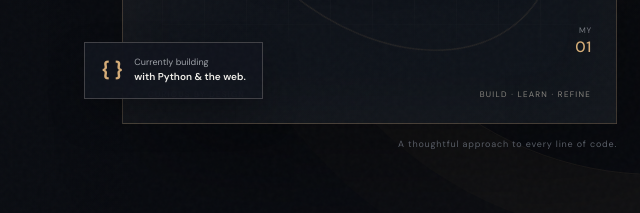
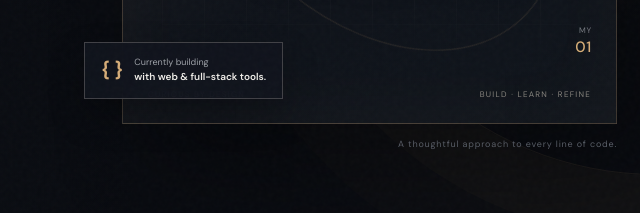
Before and after one commit to anasalsapi77-beep/Anas_Portfolio, a plain HTML site: page index.html in a window 1280 px wide. Shown: the part 587-800 px from the top of the page, 588-1228 px from the left. Drawn offline with nearby package versions, Linux system fonts and the light colour scheme; a web font is replaced by a local one.

Commit message:
Keep portfolio learning claims precise

```diff
--- a/index.html
+++ b/index.html
@@ -73,7 +73,7 @@
             <div class="art-index">MY<br><b>01</b></div>
           </div>
           <div class="floating-note note-top"><span class="note-symbol">✳</span><span>Curiosity<br><b>drives the craft.</b></span></div>
-          <div class="floating-note note-bottom"><span class="note-code">{ }</span><span>Currently building<br><b>with Python & the web.</b></span></div>
+          <div class="floating-note note-bottom"><span class="note-code">{ }</span><span>Currently building<br><b>with web &amp; full-stack tools.</b></span></div>
           <p class="art-caption">A thoughtful approach to every line of code.</p>
         </div>
       </div>
```
